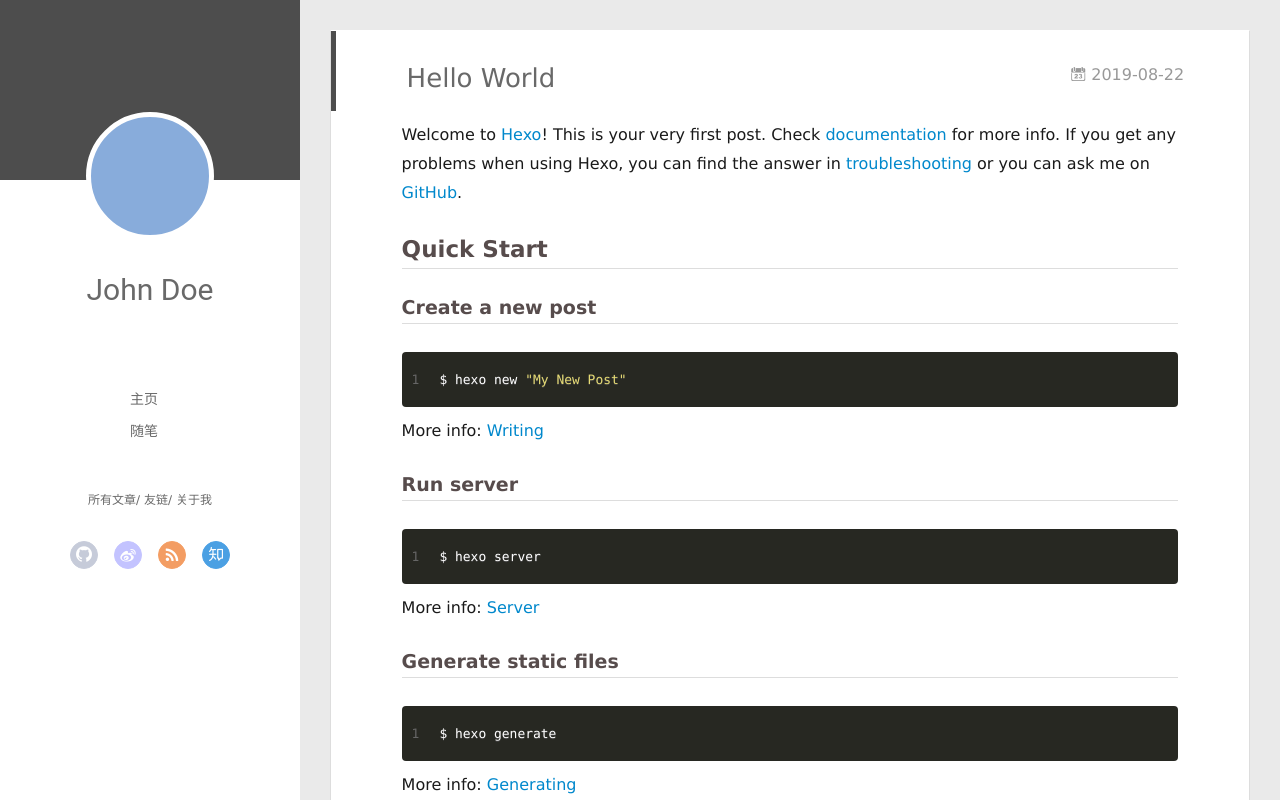
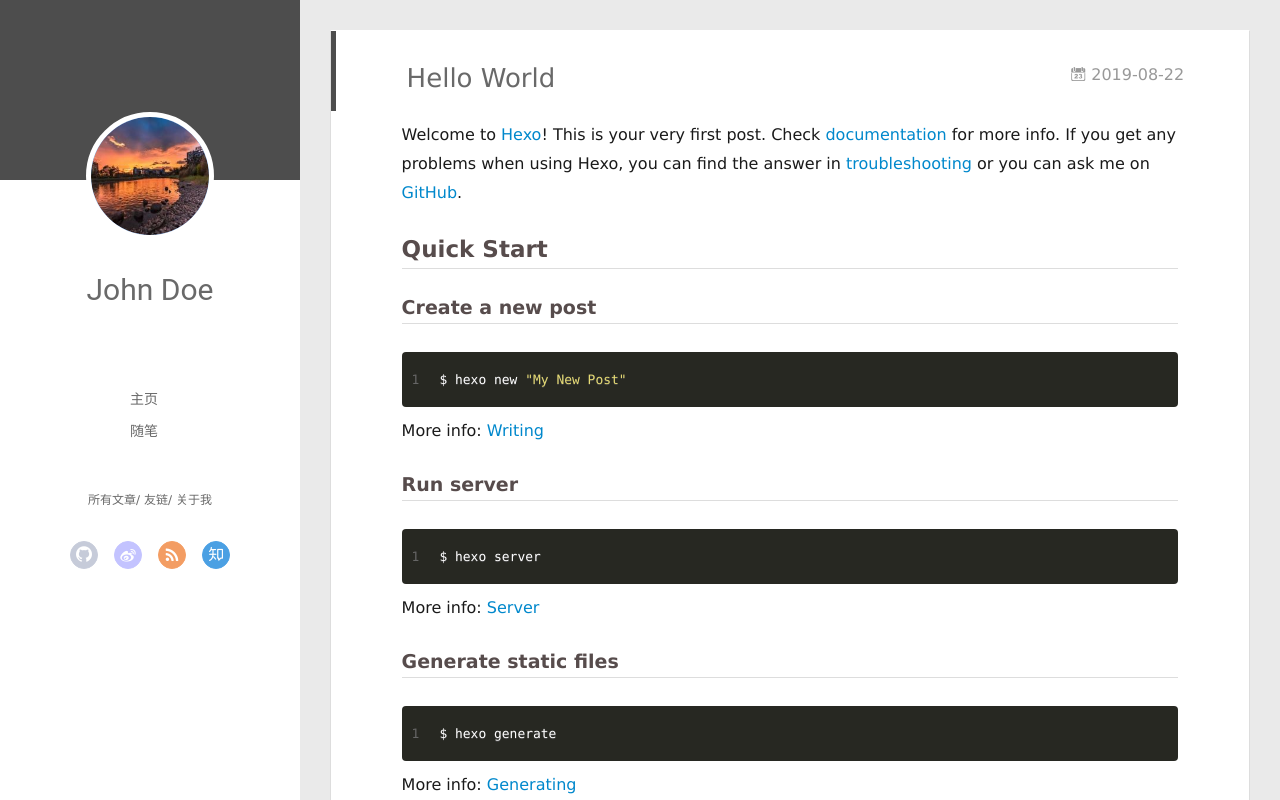
Before and after one commit to Dinghaitian/Dinghaitian.github.io, a plain HTML site: page 2019/08/22/hello-world/index.html in a window 1280 px wide. Drawn offline with Linux system fonts and the light colour scheme; no server answers.

Commit message:
Site updated: 2019-08-22 09:36:27

```diff
--- a/2019/08/22/hello-world/index.html
+++ b/2019/08/22/hello-world/index.html
@@ -23,7 +23,7 @@
     <link rel="alternative" href="/atom.xml" title="Hexo" type="application/atom+xml">
 
 
-    <link rel="icon" href="/favicon.png">
+    <link rel="icon" href="/img/head.jpg">
 
   <link rel="stylesheet" type="text/css" href="/./main.0cf68a.css">
   <style type="text/css">
@@ -47,7 +47,7 @@
 <div class="intrude-less">
 	<header id="header" class="inner">
 		<a href="/" class="profilepic">
-			<img src="" class="js-avatar">
+			<img src="/img/head.jpg" class="js-avatar">
 		</a>
 		<hgroup>
 		  <h1 class="header-author"><a href="/">John Doe</a></h1>
@@ -105,7 +105,7 @@
 	<div class="intrude-less">
 		<header id="header" class="inner">
 			<div class="profilepic">
-				<img src="" class="js-avatar">
+				<img src="/img/head.jpg" class="js-avatar">
 			</div>
 			<hgroup>
 			  <h1 class="header-author js-header-author">John Doe</h1>
```
Also changed, not shown: 2019/08/22/我的第一篇博客文章/index.html (+3 -3 lines), archives/2019/08/index.html (+3 -3 lines), archives/2019/index.html (+3 -3 lines), archives/index.html (+3 -3 lines), index.html (+3 -3 lines), img/head.jpg (added), img/head1.jpg (added), img/school.jpg (added).
